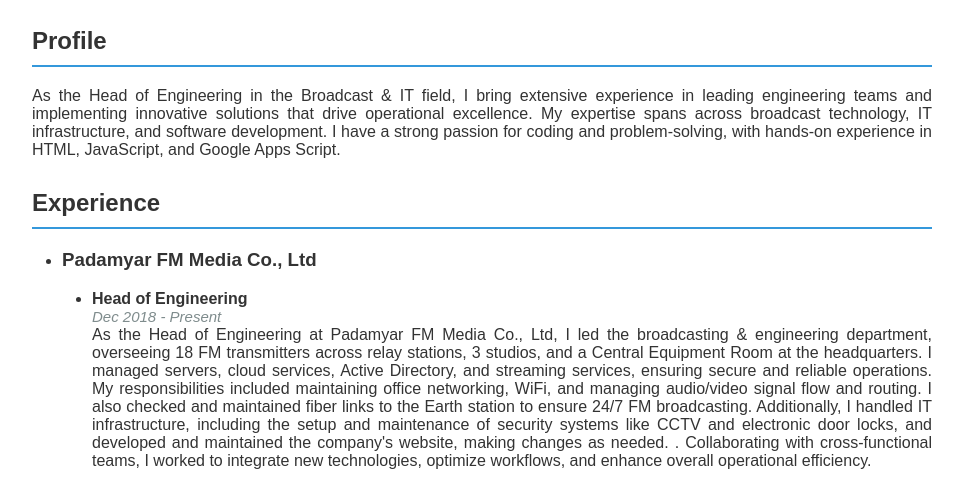
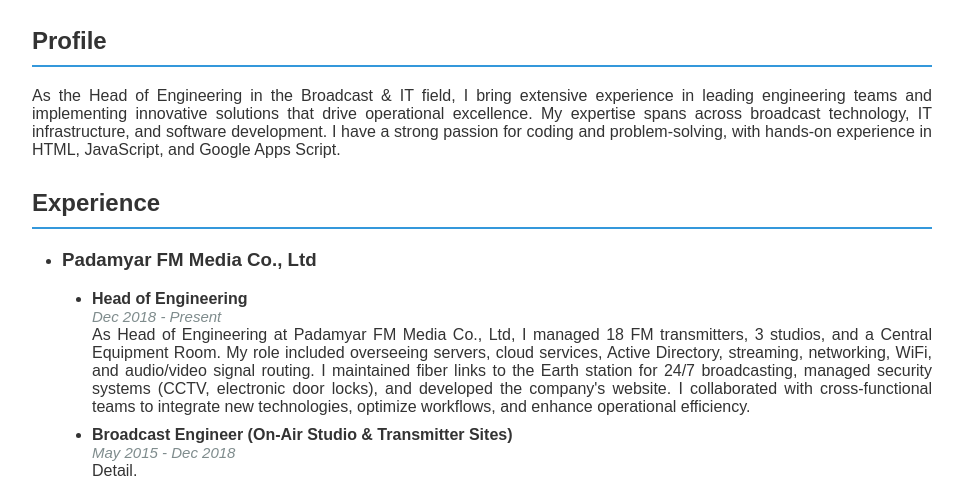
Before and after one commit to yehtutbo/yehtutbo.github.io, a plain HTML site: page resume/index.html in a window 1280 px wide. Shown: the part 332-809 px from the top of the page, without its empty margins (158-1121 px from the left). Drawn offline with Linux system fonts and the light colour scheme.

Commit message:
Update index.html

```diff
--- a/resume/index.html
+++ b/resume/index.html
@@ -113,7 +113,7 @@
 						<li>
 							<p><strong>Head of Engineering</strong></p>
 							<i>Dec 2018 - Present</i>
-							<p>As the Head of Engineering at Padamyar FM Media Co., Ltd, I led the broadcasting & engineering department, overseeing 18 FM transmitters across relay stations, 3 studios, and a Central Equipment Room at the headquarters. I managed servers, cloud services, Active Directory, and streaming services, ensuring secure and reliable operations. My responsibilities included maintaining office networking, WiFi, and managing audio/video signal flow and routing. I also checked and maintained fiber links to the Earth station to ensure 24/7 FM broadcasting. Additionally, I handled IT infrastructure, including the setup and maintenance of security systems like CCTV and electronic door locks, and developed and maintained the company's website, making changes as needed. . Collaborating with cross-functional teams, I worked to integrate new technologies, optimize workflows, and enhance overall operational efficiency.</p>
+							<p>As Head of Engineering at Padamyar FM Media Co., Ltd, I managed 18 FM transmitters, 3 studios, and a Central Equipment Room. My role included overseeing servers, cloud services, Active Directory, streaming, networking, WiFi, and audio/video signal routing. I maintained fiber links to the Earth station for 24/7 broadcasting, managed security systems (CCTV, electronic door locks), and developed the company's website. I collaborated with cross-functional teams to integrate new technologies, optimize workflows, and enhance operational efficiency.</p>
 						</li>
 						<li>
 							<p><strong>Broadcast Engineer (On-Air Studio & Transmitter Sites)</strong></p>
```
